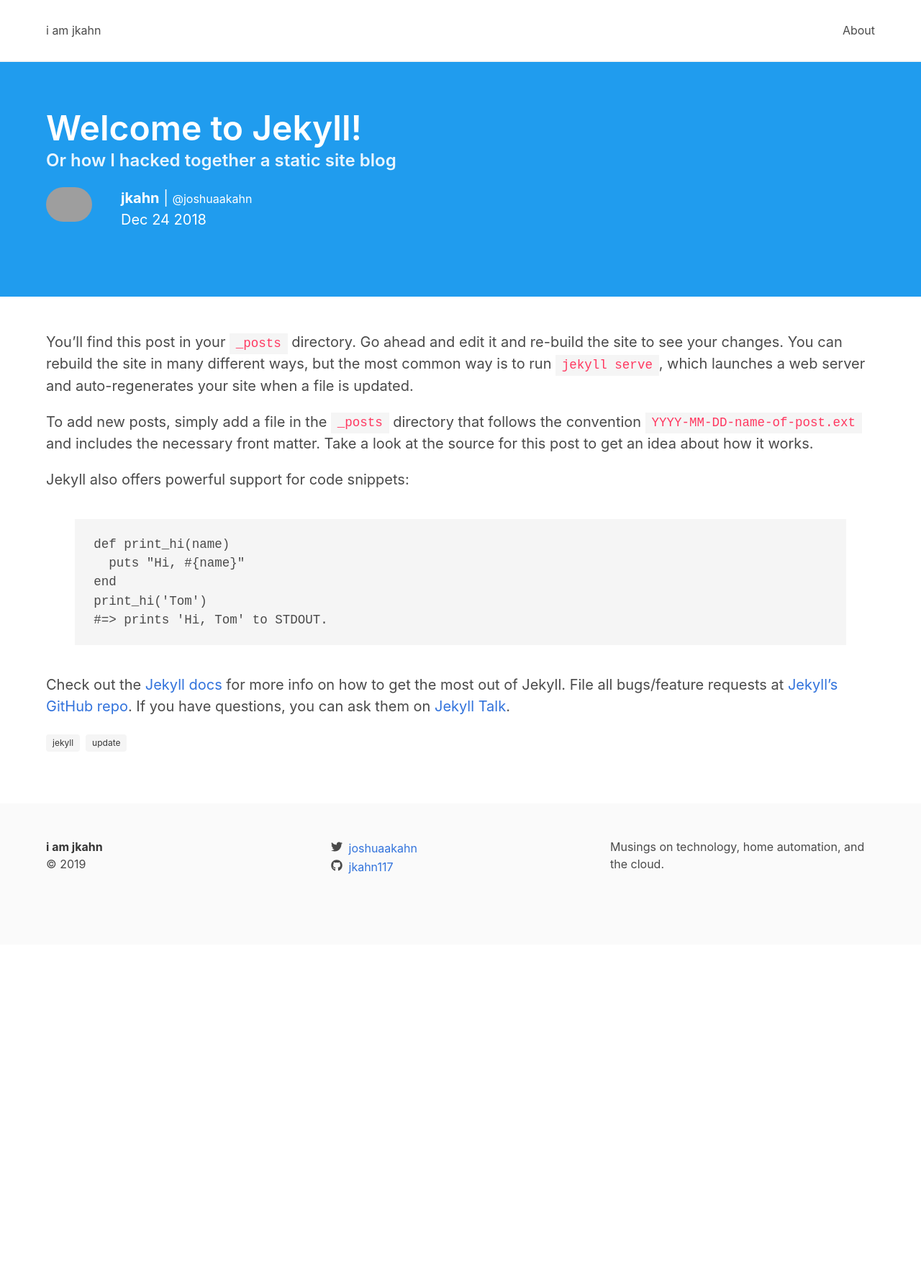
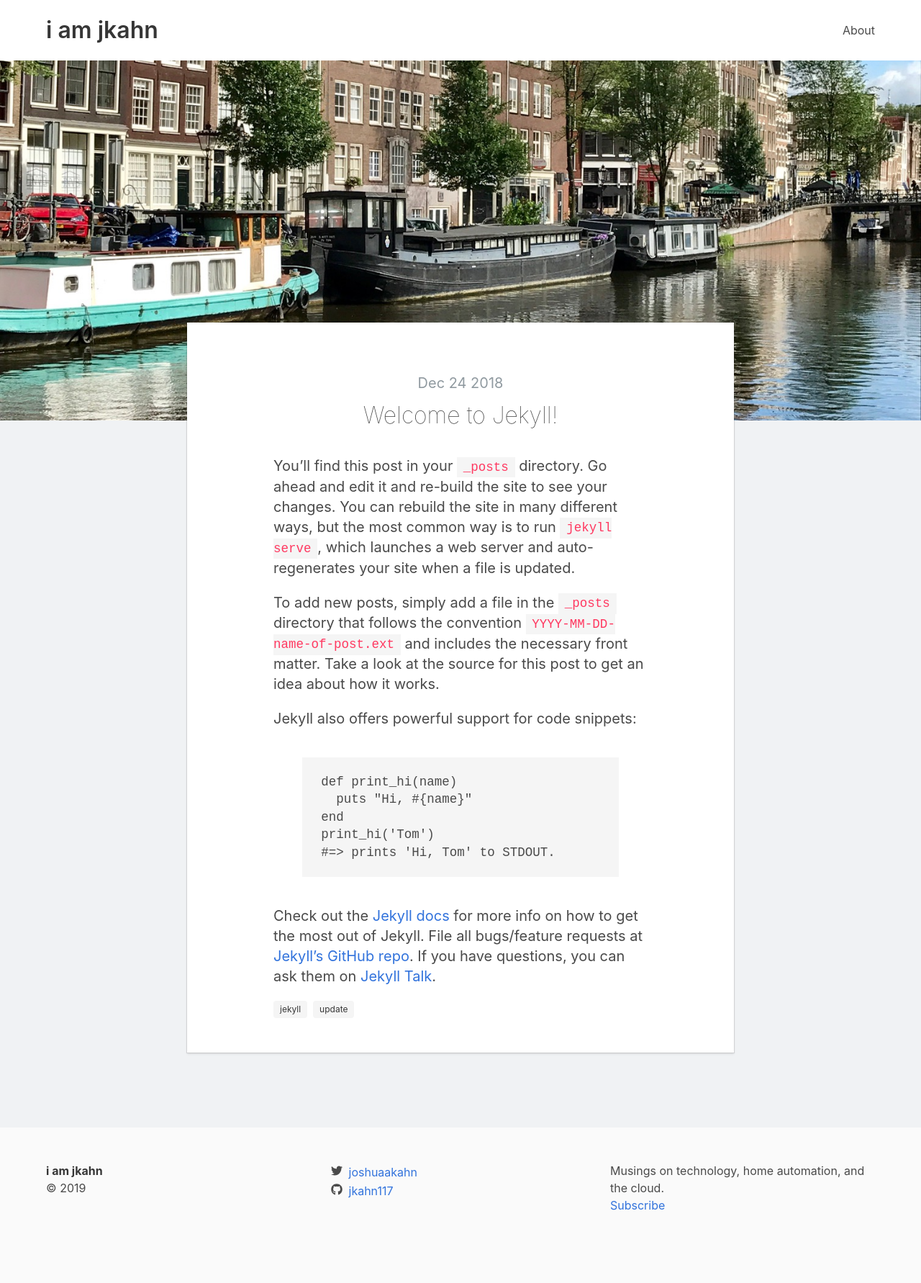
Before and after one commit to jkahn117/iamjkahn-blog, a Jekyll site: the page built from _posts/2018-12-24-welcome-to-jekyll.markdown, in a window 1280 px wide. Shown: the whole page at 72% size. Built offline with Jekyll 4.4.1, drawn with Linux system fonts in a browser that asks for light colours; nearby versions of some CDN libraries; before the commit the page ends 1312 px from its top, so only the background shows below that; grey boxes are pictures that could not be loaded.

Commit message:
Major style updates

```diff
--- a/Gemfile
+++ b/Gemfile
@@ -24,7 +24,6 @@ group :jekyll_plugins do
   gem "jekyll-gist", "~> 1.5.0"
   gem "jekyll-compose", "~> 0.9.0"
   gem "jekyll-paginate-v2"
-  gem "jekyll-import", "~> 0.17.1"
 end
 
 # Windows does not include zoneinfo files, so bundle the tzinfo-data gem
--- a/_config.yml
+++ b/_config.yml
@@ -31,9 +31,6 @@ pagination:
   title: ':title - page :num'
   sort_field: date
   sort_reverse: true
-  trail:
-    before: 2
-    after: 2
 
 permalink: /:year/:month/:title.html
 
--- a/_includes/footer.html
+++ b/_includes/footer.html
@@ -30,6 +30,7 @@
       </div>
       <div class="column one-third">
         <p>{{- site.description | escape -}}</p>
+        <p><a href="{{ "/feed.xml" | relative_url }}">Subscribe</a></p>
       </div>
     </div>
   </div>
--- a/_includes/header.html
+++ b/_includes/header.html
@@ -1,8 +1,8 @@
-<nav id="navbar" class="navbar has-shadow is-spaced" aria-label="main navigation">
-  <div class="container grid-xl">
+<nav id="navbar" class="navbar is-spaced" aria-label="main navigation">
+  <div class="container">
     <div class="navbar-brand">
         <a class="navbar-item" href="{{ "/" | relative_url }}">
-          <h1>{{ site.title | escape }}</h1>
+          <h1 class="title is-3">{{ site.title | escape }}</h1>
         </a>
       </div>
 
@@ -28,3 +28,11 @@
       </div>
   </div>
 </nav>
+
+<section class="hero is-info is-medium is-bold">
+  <div class="hero-body">
+    <div class="container has-text-centered">
+
+    </div>
+  </div>
+</section>
--- a/_layouts/post.html
+++ b/_layouts/post.html
@@ -2,62 +2,33 @@
 layout: default
 ---
 
-<article class="post grid-xl" itemscope itemtype="http://schema.org/BlogPosting">
-  <section class="hero is-info">
-    <div class="hero-body">
 <div class="container">
-        <h1 class="title is-1">{{ page.title | escape }}</h1>
-
-        {%- if page.subtitle -%}
-        <h4 class="subtitle is-4">{{ page.subtitle | escape }}</h4>
-        {%- endif -%}
-
-        <div class="by-line media">
-          <figure class="media-left">
-            <p class="image is-64x64">
-              <img class="is-rounded" src="https://bulma.io/images/placeholders/128x128.png">
-            </p>
-          </figure>
-
-          <div class="media-content">
-            <div class="content">
-              {%- if page.author -%}
-              <span itemprop="author" itemscope itemtype="http://schema.org/Person">
-                <strong itemprop="name">{{ page.author | escape }}</strong>
-                {% if site.twitter_username %}
-                |
-                <a href="https://twitter.com/{{ site.twitter_username | cgi_escape | escape }}">
-                  <span class="username is-size-6">@{{ site.twitter_username| escape }}</span>
-                </a>
-                {% endif %}
-              </span>
-              <br />
-              {%- endif -%}
-              <time datetime="{{ page.date | date_to_xmlschema }}" itemprop="datePublished">
+  <div class="columns">
+    <div class="column is-two-thirds is-offset-2">
+      <article class="post" itemscope itemtype="http://schema.org/BlogPosting">
+        <div class="card article">
+          <div class="card-content">
+            <div class="media">
+              <div class="media-content has-text-centered">
                 {%- assign date_format = "%b %d %Y" -%}
-                {{ page.date | date: date_format }}
-              </time>
+                <p class="subtitle article-subtitle">{{ page.date | date: date_format }}</p>
+                <p class="title article-title">{{ page.title | escape }}</p>
               </div>
             </div>
-        </div>
-      </div>
-    </div>
-  </section>
+            <div class="content article-body" itemprop="articleBody">
+              {{ content }}
 
-  <section class="section">
-    <div class="container">
-      <div class="content" itemprop="articleBody">
-        {{ content }}
-      </div>
-
-      <div class="tags">
+              <div class="content tags">
                 {% for tag in page.tags %}
                   {% capture tag_name %}{{ tag }}{% endcapture %}
                   <span class="tag is-light">{{ tag }}</span>
                 {% endfor %}
               </div>
+              <a href="{{ page.url | relative_url }}" hidden></a>
             </div>
-  </section>
-
-  <a href="{{ page.url | relative_url }}" hidden></a>
+          </div>
+        </div>
       </article>
+    </div>
+  </div>
+</div>
--- a/_sass/iamjkahn/_base.scss
+++ b/_sass/iamjkahn/_base.scss
@@ -1,22 +1,60 @@
-/*
- * Grid
- */
-.grid {
-  display: grid;
-  grid-template-columns: [xl-start] 1fr 1.5rem [md-start] minmax(0, 1024px) [md-end] 1.5rem 1fr [xl-end];
+html, body {
+  background: #F0F2F4;
 }
 
-.grid * {
-  grid-column: md;
-}
-.grid-xl {
-  grid-column: xl;
+.hero-body {
+  background-image: url(../../assets/images/header1.jpg);
+  background-position: center;
+  background-size: cover;
+  background-repeat: no-repeat;
+  height: 500px;
 }
 
-.no-horizontal-padding {
-  padding-left: 0;
-  padding-right: 0;
+article,
+.articles {
+  margin: 5rem 0;
+  margin-top: -200px;
 }
+.articles .content p {
+  line-height: 1.9;
+  margin: 15px 0;
+}
+.author-image {
+  position: absolute;
+  top: -30px;
+  left: 50%;
+  width: 60px;
+  height: 60px;
+  margin-left: -30px;
+  border: 3px solid #ccc;
+  border-radius: 50%;
+}
+.media-center {
+  display: block;
+  margin-bottom: 1rem;
+}
+.media-content {
+  margin-top: 3rem;
+}
+
+.article {
+  margin-top: 4rem;
+}
+.article-title {
+  font-size: 2rem;
+  font-weight: lighter;
+  line-height: 2;
+}
+.article-subtitle {
+  color: #909AA0;
+  margin-bottom: 3rem;
+}
+.article-body {
+  line-height: 1.4;
+  margin: 0 6rem;
+}
+
+
 
 pre {
   text-align: left;
```
Also changed, not shown: _layouts/home.html (+34 -57 lines), Gemfile.lock, assets/images/header1.jpg (added). Lines whose indentation alone changed are shown as unchanged.
